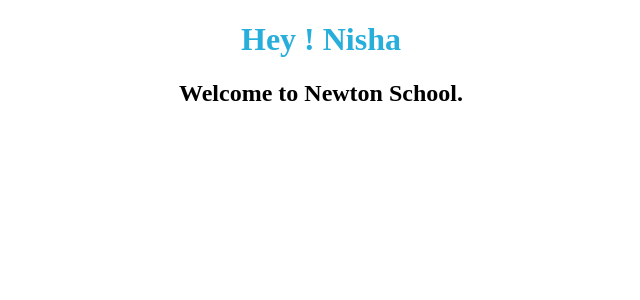
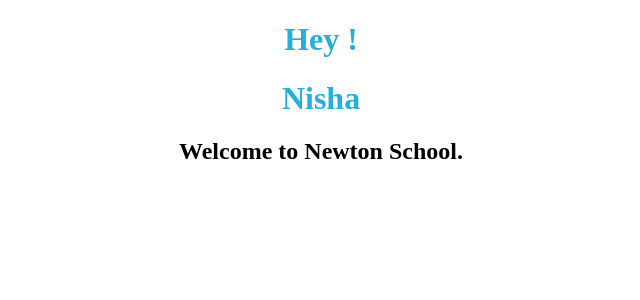
Before and after one commit to NishaTanwar20/Greetings-with-Props---Building-a-First-Custom-Functional-Component-Splitting-a---9ua1e6f3n5eo, a React app: page / in a window 1280 px wide. Shown: the top 300 px of the page, without its empty margins (319-959 px from the left). Built offline with nearby package versions, Linux system fonts and the light colour scheme.

Commit message:
txt changed

```diff
--- a/src/components/Welcome.js
+++ b/src/components/Welcome.js
@@ -4,8 +4,9 @@ export default function Welcome(props){
     return (
 
         <React.Fragment>
-           <h1>Hey ! {props.name}</h1>
-           <h2>Welcome to Newton School.</h2>
+            <h1>Hey !</h1>
+            <h1>{props.name}</h1>
+            <h2>Welcome to Newton School.</h2>
         </React.Fragment>
     );
 
```
